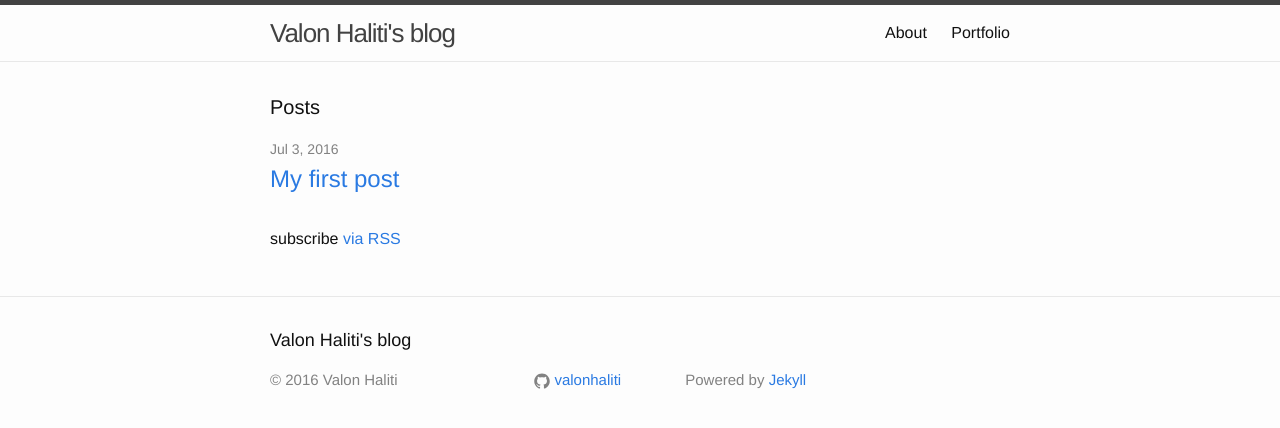
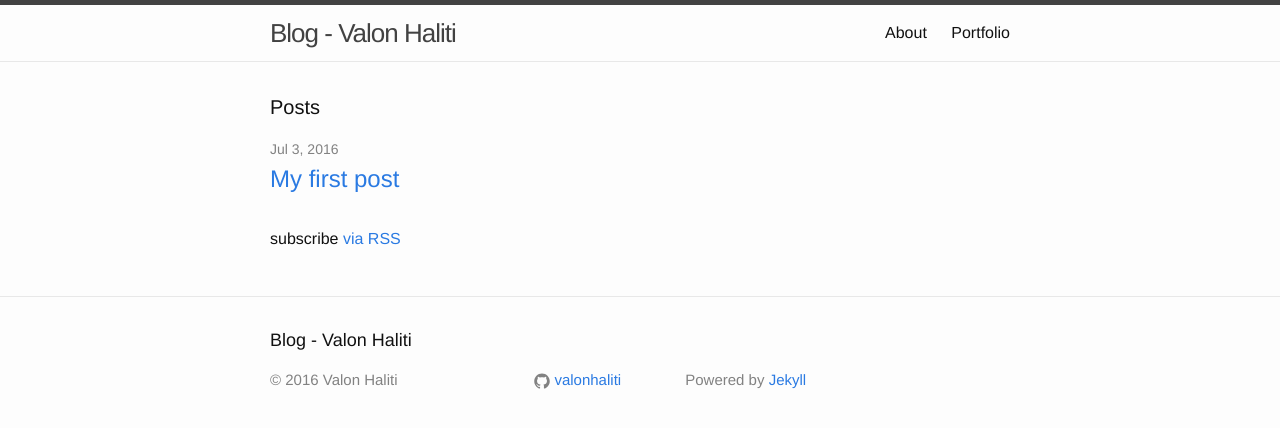
Before and after one commit to valonhaliti/valonhaliti.github.io, a Jekyll site: the page built from index.html, in a window 1280 px wide. Shown: the top 428 px of the page. Built offline with Jekyll 4.4.1, drawn with Linux system fonts in a browser that asks for light colours.

```diff
--- a/_config.yml
+++ b/_config.yml
@@ -6,7 +6,7 @@
 # 'jekyll serve'. If you change this file, please restart the server process.
 
 # Site settings
-title: Valon Haliti's blog
+title: Blog - Valon Haliti
 email: valon.f.haliti@gmail.com
 description: > # this means to ignore newlines until "baseurl:"
   This is Valon Haliti's blog.
```
